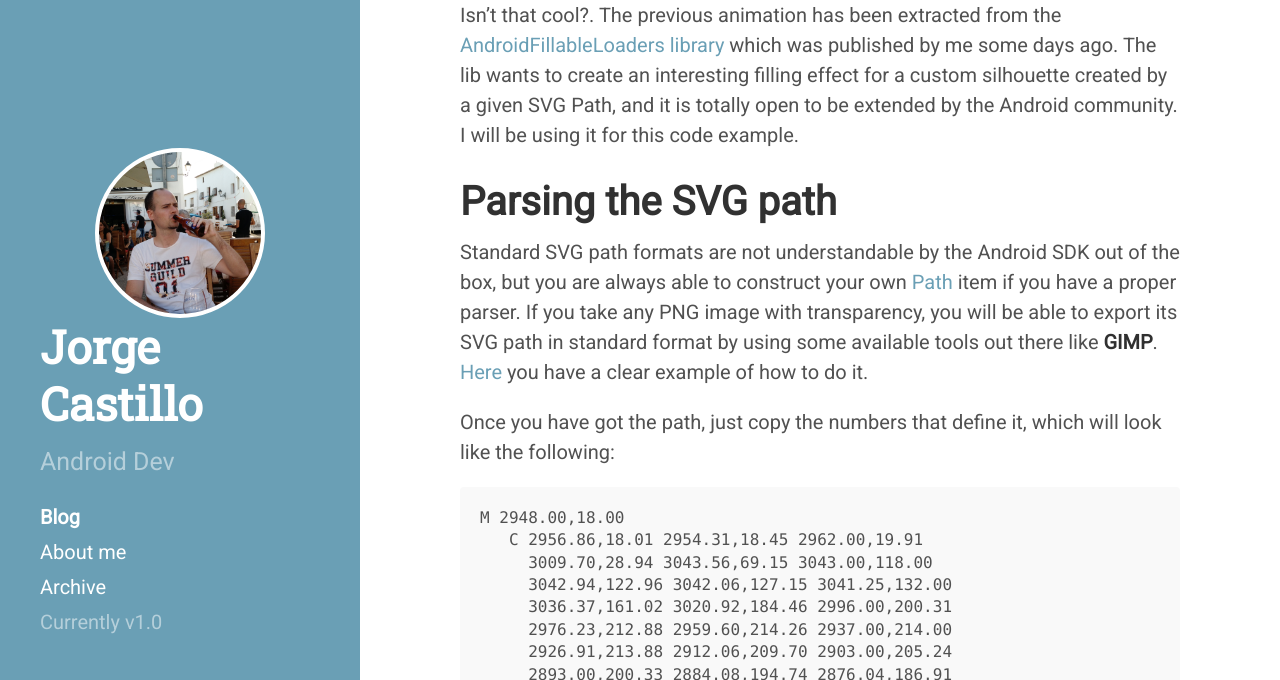
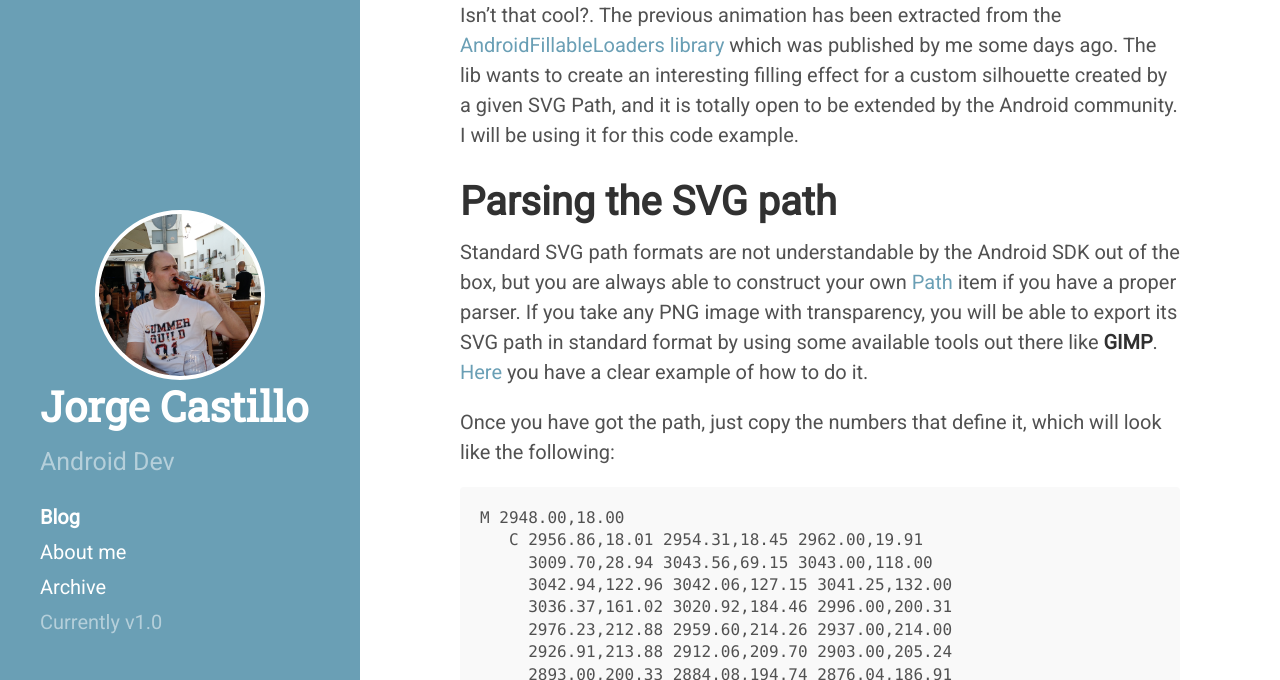
Before and after one commit to raja-ar/jorgecastilloprz.github.io, a Jekyll site: the page built from index.html, in a window 1280 px wide and 1400 px high. Shown: the part 720-1400 px from the top of the window. Built offline with Jekyll 4.4.1, drawn with Linux system fonts in a browser that asks for light colours; Markdown is read by kramdown in place of the engine named in the settings; the list of posts is cut into pages by our own code.

Commit message:
face fix.

```diff
--- a/public/css/hyde.css
+++ b/public/css/hyde.css
@@ -84,7 +84,7 @@ html {
   color: #fff;
   margin-top: 0;
   font-family: "Roboto Slab", "Abril Fatface", serif;
-  font-size: 2.3rem;
+  font-size: 2.1rem;
 }
 
 /* Sidebar nav */
```
